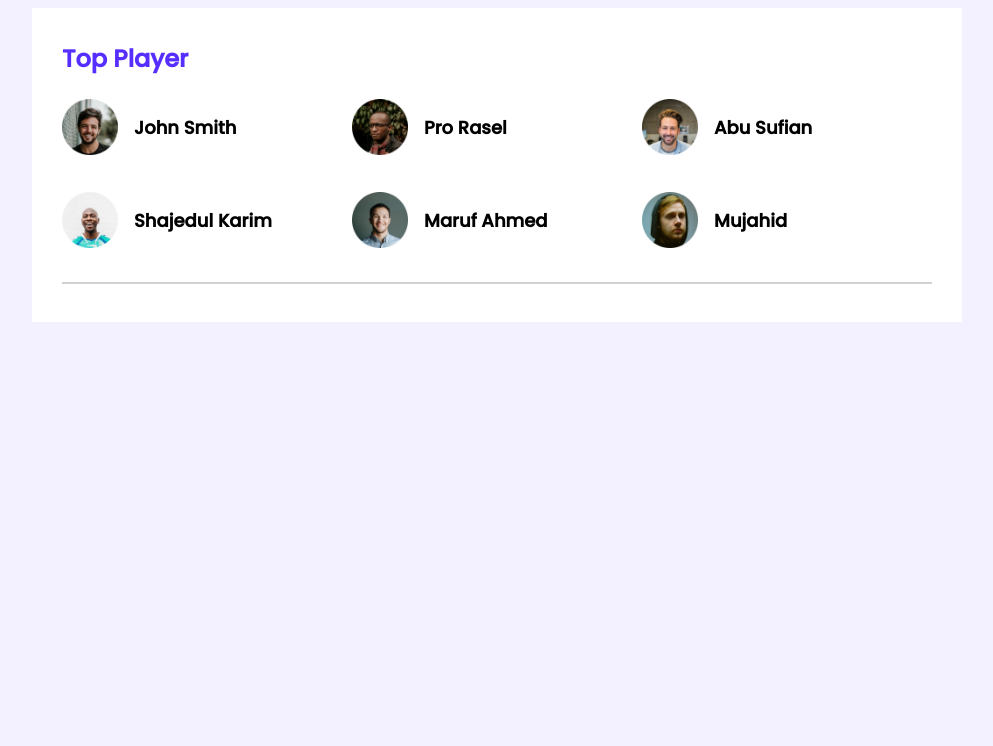
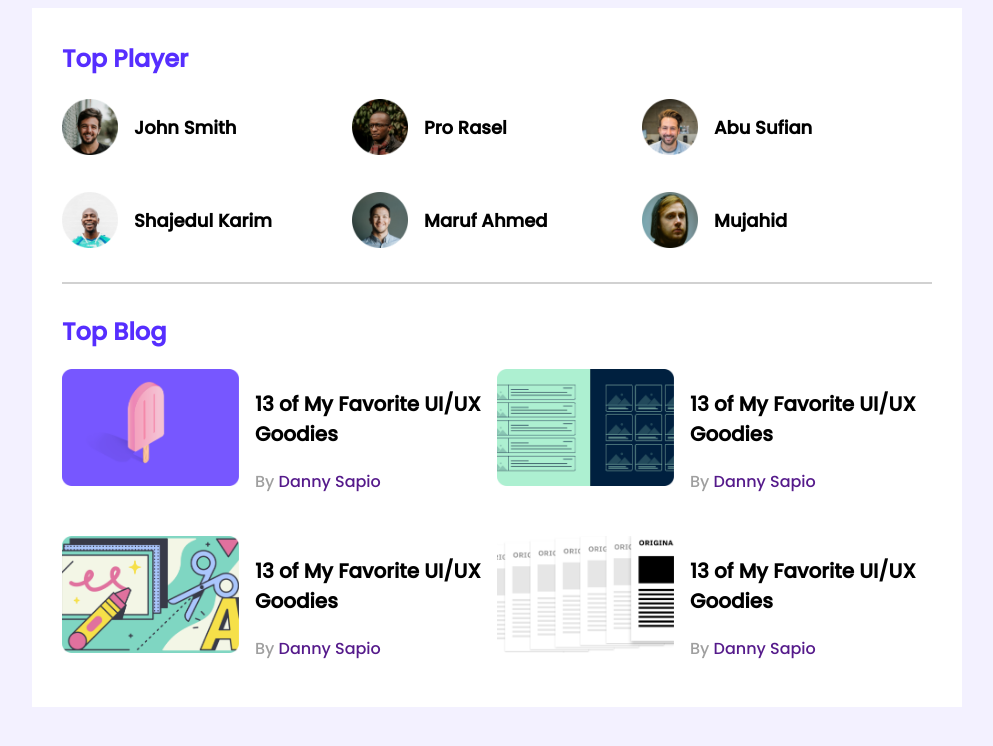
Before and after one commit to SaraAzmin/leader-board-css3, a plain HTML site: page index.html in a window 1280 px wide. Shown: the whole page, without its empty margins (143-1136 px from the left). Drawn offline with Linux system fonts and the light colour scheme.

Commit message:
top blogs added

```diff
--- a/index.html
+++ b/index.html
@@ -51,6 +51,51 @@
                 </div>
             </div>
             <hr>
+            <div class="top-blogs">
+                <h2 class="section-title">Top Blog</h2>
+                <div class="blogs">
+                    <article class="blog">
+                        <div class="thumbnail">
+                            <img src="images/blogs/blog-1.png" alt="">
+                        </div>
+                        <div class="blog-detail">
+                            <h3 class="blog-title">13 of My Favorite
+                                UI/UX Goodies</h3>
+                            <p class="blog-author">By <a href="">Danny Sapio</a></p>
+                        </div>
+                    </article>
+                    <article class="blog">
+                        <div class="thumbnail">
+                            <img src="images/blogs/blog-2.png" alt="">
+                        </div>
+                        <div class="blog-detail">
+                            <h3 class="blog-title">13 of My Favorite
+                                UI/UX Goodies</h3>
+                            <p class="blog-author">By <a href="">Danny Sapio</a></p>
+                        </div>
+                    </article>
+                    <article class="blog">
+                        <div class="thumbnail">
+                            <img src="images/blogs/blog-3.png" alt="">
+                        </div>
+                        <div class="blog-detail">
+                            <h3 class="blog-title">13 of My Favorite
+                                UI/UX Goodies</h3>
+                            <p class="blog-author">By <a href="">Danny Sapio</a></p>
+                        </div>
+                    </article>
+                    <article class="blog">
+                        <div class="thumbnail">
+                            <img src="images/blogs/blog-4.png" alt="">
+                        </div>
+                        <div class="blog-detail">
+                            <h3 class="blog-title">13 of My Favorite
+                                UI/UX Goodies</h3>
+                            <p class="blog-author">By <a href="">Danny Sapio</a></p>
+                        </div>
+                    </article>
+                </div>
+            </div>
         </section>
     </main>
 </body>
--- a/styles/style.css
+++ b/styles/style.css
@@ -14,8 +14,13 @@ main{
 }
 hr{
     border: 1px solid #D1D1D1;
+    margin-bottom: 30px;
 }
-/* top player and blog */
+
+
+/* top player */
+
+
 .top-players{
     margin-bottom: 30px;
 }
@@ -41,3 +46,34 @@ hr{
     margin-left: 16px;
     font-size: 18px;
 }
+
+
+/* top blogs */
+
+.blogs{
+    display: grid;
+    grid-template-columns: repeat(2,1fr);
+    grid-row-gap: 26px;
+}
+.blog{
+    display: flex;
+}
+.blog .thumbnail img{
+    width: 177px;
+height: 117px;
+}
+.blog .blog-detail{
+    margin-left: 16px;
+}
+.blog-title{
+    font-size: 20px;
+}
+.blog-author{
+    color: #9F9F9F;
+    font-size: 16px;
+}
+.blog-author a{
+    text-decoration: none;
+    font-size: 16px;
+    color: 562EFF;
+}
```
